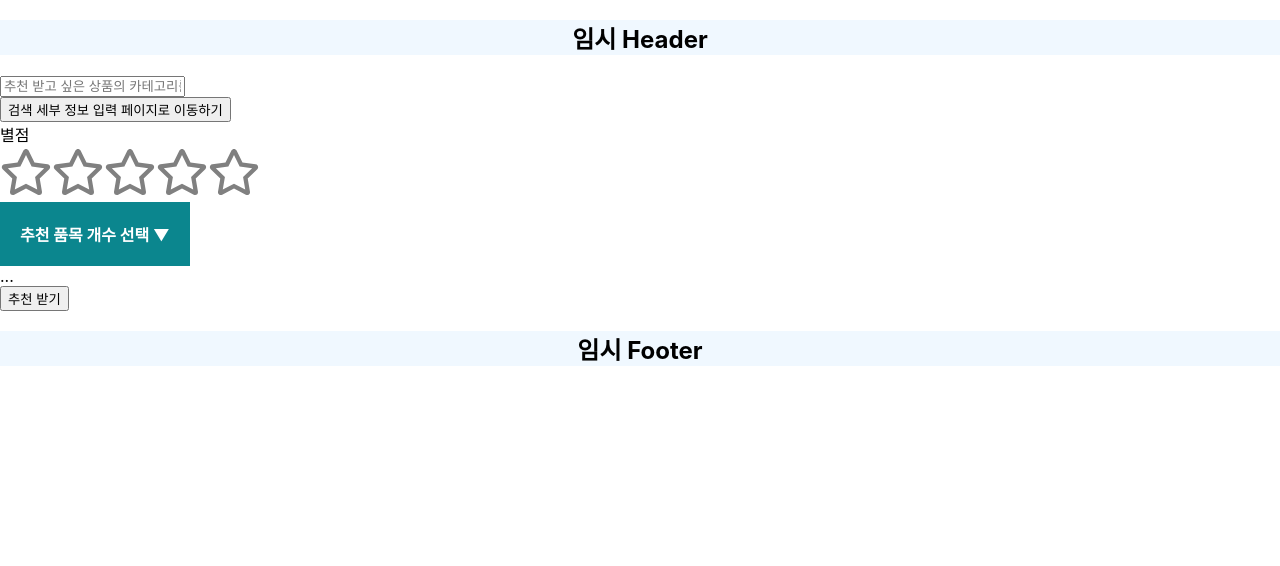
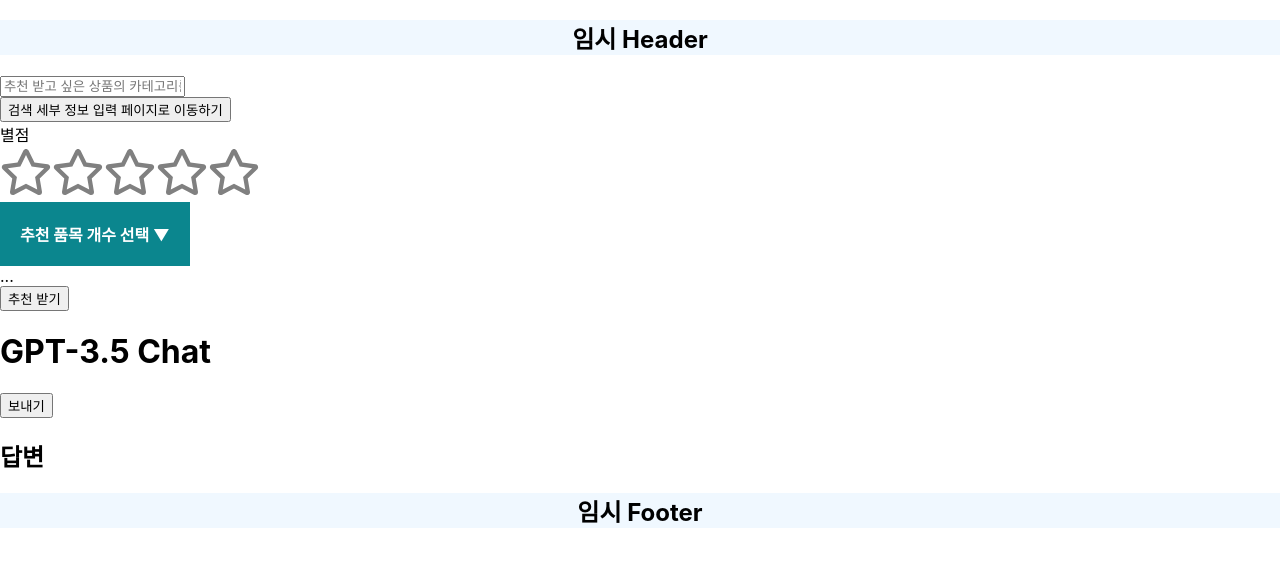
Before and after one commit to minggichae/COUrse-RN, a React (Create React App) app: page / in a window 1280 px wide. Shown: the top 566 px of the page. Built offline with nearby package versions, Linux system fonts and the light colour scheme.

Commit message:
feat: categoryValue props add

```diff
--- a/package.json
+++ b/package.json
@@ -7,6 +7,7 @@
     "@testing-library/react": "^13.4.0",
     "@testing-library/user-event": "^13.5.0",
     "framer-motion": "^11.9.0",
+    "openai": "^4.67.3",
     "react": "^18.3.1",
     "react-dom": "^18.3.1",
     "react-icons": "^5.3.0",
--- /dev/null
+++ b/src/components/GPT/Gpt.jsx
@@ -0,0 +1,91 @@
+import React, { useState } from "react";
+
+export default function GPT({ categoryValue }) {
+  const [response, setResponse] = useState(""); // 응답한 내용 저장하는 state
+  const [loading, setLoading] = useState(false); // 대기 중인 것을 알려주는 변수
+
+  // 버튼 클릭시 실행할 함수
+  const handleSubmit = async (e) => {
+    e.preventDefault();
+    // 카테고리 값이 없다면 return 실행
+    if (!categoryValue) return;
+
+    setLoading(true);
+    try {
+      // .env에 저장한 API Key 불러오기
+      const apiKey = process.env.REACT_APP_GPT_API_KEY;
+      // OpenAI API 엔드포인트 주소를 변수로 저장
+      const res = await fetch("https://api.openai.com/v1/chat/completions", {
+        // API 요청에 사용할 옵션 정의
+        method: "POST",
+        headers: {
+          "Content-Type": "application/json",
+          Authorization: `Bearer ${apiKey}`,
+        },
+        body: JSON.stringify({
+          model: "gpt-3.5-turbo", // 사용할 AI 모델
+          messages: [
+            {
+              role: "system", // 메세지 역할 system로 설정
+              content: `내가 지금 구매하려는 상품을 추천 받고 싶은데 추천을 해줘. 상세한 내용은 다음과 같아.
+              카테고리는 ${categoryValue}안에서 추천해줘.`, // 사용자가 입력한 메세지
+              // 별점은 star인 것을 추천해줘. 그리고, 상품 추천을 할 때는 selcet개수만 띄워줘.
+            },
+          ],
+          temperature: 0, // 모델의 출력 다양성
+          max_tokens: 200, // 응답받을 메세지 최대 토큰(단어) 수 설정
+        }),
+      });
+
+      // API 요청 후 응답 처리
+      const data = await res.json();
+      // 내용이 있는 경우 응답 처리 실행
+      if (data.choices && data.choices.length > 0) {
+        setResponse(data.choices[0].message.content);
+      }
+      // 내용이 없을 경우 응답 처리 실행 X
+      else {
+        setResponse("응답을 받지 못함");
+      }
+      // 에러 구문 처리
+    } catch (error) {
+      console.error("Error:", error);
+      setResponse(`에러 발생: ${error.message}`);
+    }
+    setLoading(false);
+  };
+
+  return (
+    <div className="gpt">
+      <h1>GPT-3.5 Chat</h1>
+      <form onSubmit={handleSubmit}>
+        <button type="submit" disabled={loading}>
+          {loading ? "보내는 중..." : "보내기"}
+        </button>
+      </form>
+      <div className="gpt-res">
+        <h2>답변</h2>
+        <p>{response}</p>
+      </div>
+    </div>
+  );
+}
+
+/*
+해야할 것 체크 리스트
+0.
+- 프롬프트 엔지니어링 학습
+- LangChain 학습
+- RAG 학습
+
+1. 카테고리 입력 받은 변수 가져오기 v
+2. 별점과 상품 추천 개수 변수 가져오기
+3. 프롬프트에 카테고리, 별점, 상품 추천 개수 전달하기 (카테고리 완료)
+(
+  전달하면서 프롬프트에게 질문하는 방식 지정해두기 -> 출력 형식 지정 v
+  e.g. 카테고리 변수 category, 별점 변수 star, 상품 추천 select라고 가정
+  내가 지금 구매하려는 상품을 추천 받고 싶은데 추천을 해줘. 상세한 내용은 다음과 같아.
+  카테고리는 category안에서 추천해주고, 별점은 star인 것을 추천해줘. 그리고, 상품 추천을 할 때는 selcet개수만 띄워줘.
+)
+
+*/
--- a/src/components/product/Product.jsx
+++ b/src/components/product/Product.jsx
@@ -1,30 +1,37 @@
-import React, {useState, useRef} from 'react';
-import Star from '../sideoption/Star.jsx'
-import Dropdown from '../sideoption/Dropdown.jsx';
+import React, { useState, useRef } from "react";
+import Star from "../sideoption/Star.jsx";
+import Dropdown from "../sideoption/Dropdown.jsx";
+import GPT from "../GPT/Gpt.jsx";
 
 export default function Product() {
   const [categoryValue, setCategoryValue] = useState("");
   const [error, setError] = useState("");
-    const scrollRef = useRef(null); {/*DOM 요소에 대한 참조 생성*/}
+  const scrollRef = useRef(null);
+  {
+    /*DOM 요소에 대한 참조 생성*/
+  }
 
-
-    const saveCategory = (e) => { {/*카테고리 value 값 가져오기*/}
+  const saveCategory = (e) => {
+    {
+      /*카테고리 value 값 가져오기*/
+    }
     setCategoryValue(e.target.value);
     console.log(e.target.value);
-    }
-
+  };
 
   const handleScroll = () => {
-        if(categoryValue) {
+    if (categoryValue) {
       console.log("전달된 카테고리 값:", categoryValue);
       setError("");
       if (scrollRef.current) {
-                scrollRef.current.scrollIntoView({ behavior: 'smooth' });
-                {/*
+        scrollRef.current.scrollIntoView({ behavior: "smooth" });
+        {
+          /*
                     .current: DOM 요소의 값을 저장할 수 있는 프로퍼티
                     scrollIntoView: 해당 요소로 이동, current 프로퍼티에 저장된 DOM 요소의
                     객체값으로 view 이동
-                */}
+                */
+        }
       }
       //데이터 저장 후 세부 정보 기입란으로 스크롤하는 로직 넣기
     } else {
@@ -34,13 +41,13 @@
 
   const handleResult = () => {
     //결과 화면으로 이동하는 로직 추가
-    }
+  };
   return (
     <>
-        <div className='Product__default__screen'>
+      <div className="Product__default__screen">
         <input
           type="text"
-            placeholder='추천 받고 싶은 상품의 카테고리를 입력해주세요!'
+          placeholder="추천 받고 싶은 상품의 카테고리를 입력해주세요!"
           value={categoryValue}
           onChange={saveCategory}
         />
@@ -48,16 +55,17 @@
       <button onClick={handleScroll}>
         검색 세부 정보 입력 페이지로 이동하기
       </button>
-
-        <div className='Error__container'>{error}</div>
+      <div className="Error__container">{error}</div>
       <div ref={scrollRef}>
         <Star />
         <Dropdown />
       </div>
-        <div>...</div> {/*성능 추가하기*/}
+      <div>...</div>
+      {/*성능 추가하기*/}
       <button onClick={handleResult}>추천 받기</button>
+      <GPT categoryValue={categoryValue} />
     </>
-    )
+  );
 }
 
 //!! CSS 진행 - 별점, 카테고리 박스, 버튼, 드롭다운
```
Also changed, not shown: 2 other files (tests, documents, lock files or other folders). Lines whose indentation alone changed are shown as unchanged.
